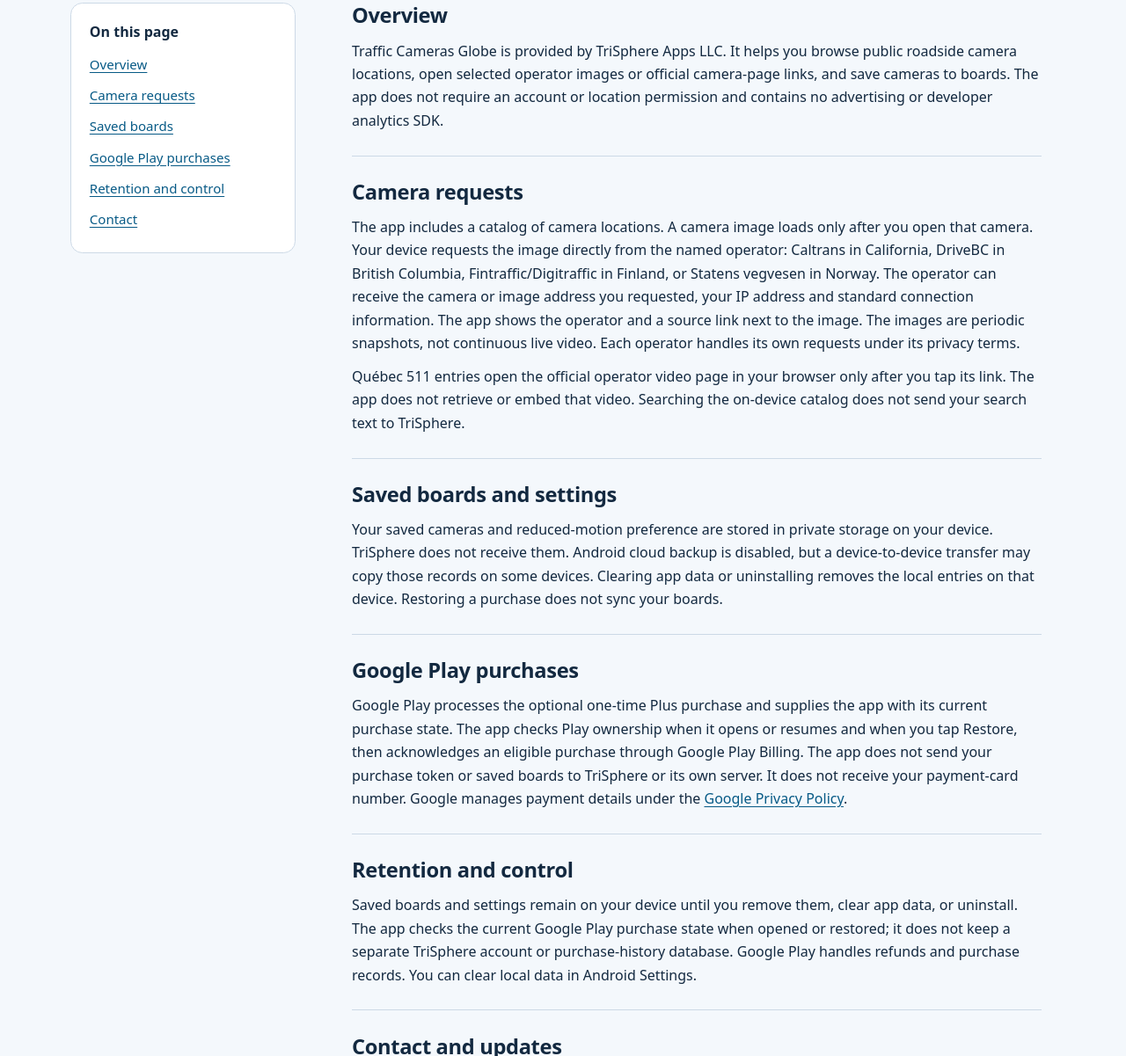
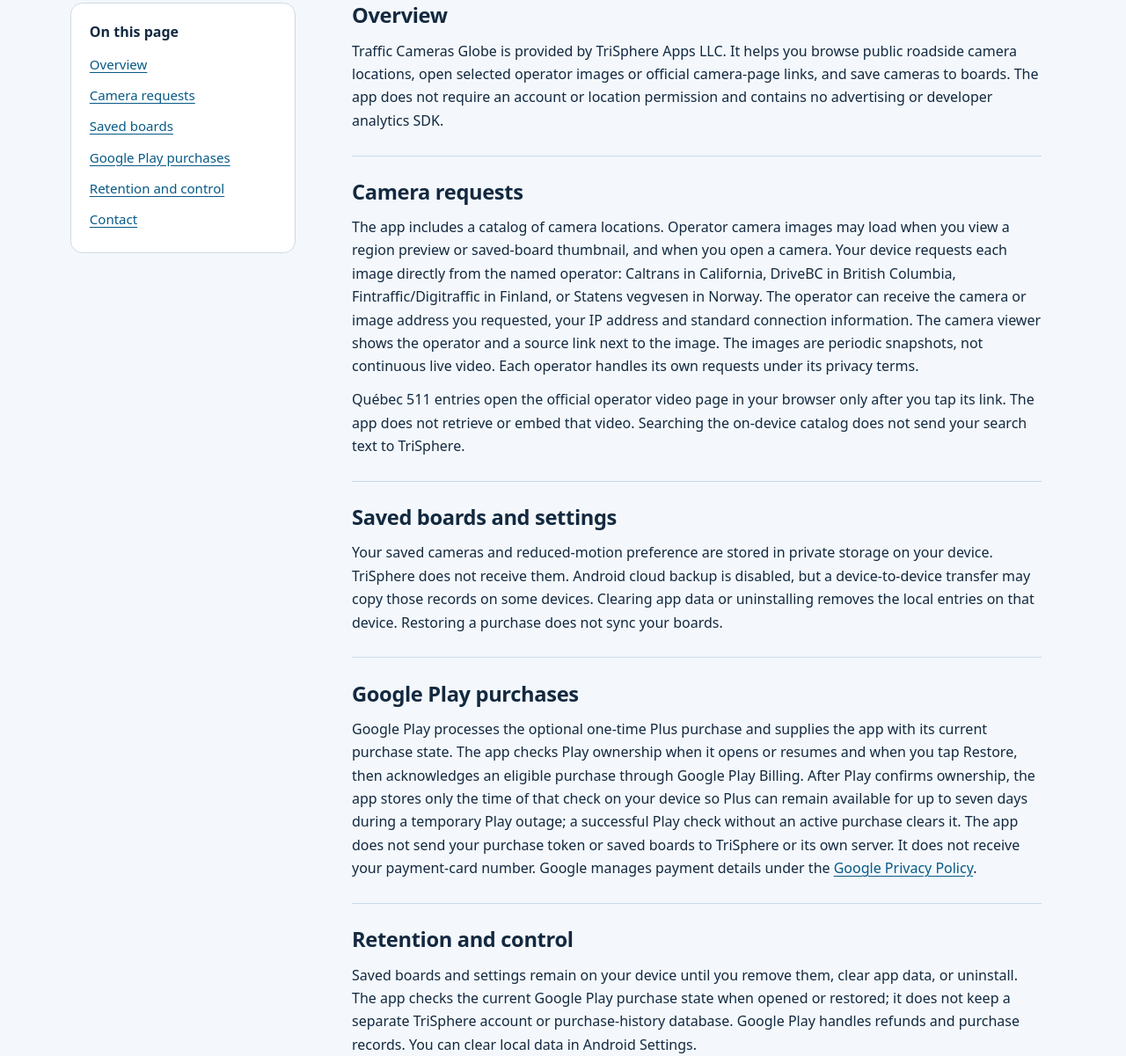
Before and after one commit to TriSphereAppsLLC/trisphere-app-privacy, a plain HTML site: page traffic-camera-globe.html in a window 1280 px wide. Shown: the part 378-1579 px from the top of the page at 88% size. Drawn offline with Linux system fonts and the light colour scheme.

Commit message:
Update traffic-camera-globe.html

```diff
--- a/traffic-camera-globe.html
+++ b/traffic-camera-globe.html
@@ -42,14 +42,14 @@
           <p>Traffic Cameras Globe is provided by TriSphere Apps LLC. It helps you browse public roadside camera locations, open selected operator images or official camera-page links, and save cameras to boards. The app does not require an account or location permission and contains no advertising or developer analytics SDK.</p>
         </section>
         <section id="cameras"><h2>Camera requests</h2>
-          <p>The app includes a catalog of camera locations. A camera image loads only after you open that camera. Your device requests the image directly from the named operator: Caltrans in California, DriveBC in British Columbia, Fintraffic/Digitraffic in Finland, or Statens vegvesen in Norway. The operator can receive the camera or image address you requested, your IP address and standard connection information. The app shows the operator and a source link next to the image. The images are periodic snapshots, not continuous live video. Each operator handles its own requests under its privacy terms.</p>
+          <p>The app includes a catalog of camera locations. Operator camera images may load when you view a region preview or saved-board thumbnail, and when you open a camera. Your device requests each image directly from the named operator: Caltrans in California, DriveBC in British Columbia, Fintraffic/Digitraffic in Finland, or Statens vegvesen in Norway. The operator can receive the camera or image address you requested, your IP address and standard connection information. The camera viewer shows the operator and a source link next to the image. The images are periodic snapshots, not continuous live video. Each operator handles its own requests under its privacy terms.</p>
           <p>Québec 511 entries open the official operator video page in your browser only after you tap its link. The app does not retrieve or embed that video. Searching the on-device catalog does not send your search text to TriSphere.</p>
         </section>
         <section id="boards"><h2>Saved boards and settings</h2>
           <p>Your saved cameras and reduced-motion preference are stored in private storage on your device. TriSphere does not receive them. Android cloud backup is disabled, but a device-to-device transfer may copy those records on some devices. Clearing app data or uninstalling removes the local entries on that device. Restoring a purchase does not sync your boards.</p>
         </section>
         <section id="billing"><h2>Google Play purchases</h2>
-          <p>Google Play processes the optional one-time Plus purchase and supplies the app with its current purchase state. The app checks Play ownership when it opens or resumes and when you tap Restore, then acknowledges an eligible purchase through Google Play Billing. The app does not send your purchase token or saved boards to TriSphere or its own server. It does not receive your payment-card number. Google manages payment details under the <a href="https://policies.google.com/privacy">Google Privacy Policy</a>.</p>
+          <p>Google Play processes the optional one-time Plus purchase and supplies the app with its current purchase state. The app checks Play ownership when it opens or resumes and when you tap Restore, then acknowledges an eligible purchase through Google Play Billing. After Play confirms ownership, the app stores only the time of that check on your device so Plus can remain available for up to seven days during a temporary Play outage; a successful Play check without an active purchase clears it. The app does not send your purchase token or saved boards to TriSphere or its own server. It does not receive your payment-card number. Google manages payment details under the <a href="https://policies.google.com/privacy">Google Privacy Policy</a>.</p>
         </section>
         <section id="control"><h2>Retention and control</h2>
           <p>Saved boards and settings remain on your device until you remove them, clear app data, or uninstall. The app checks the current Google Play purchase state when opened or restored; it does not keep a separate TriSphere account or purchase-history database. Google Play handles refunds and purchase records. You can clear local data in Android Settings.</p>
```
